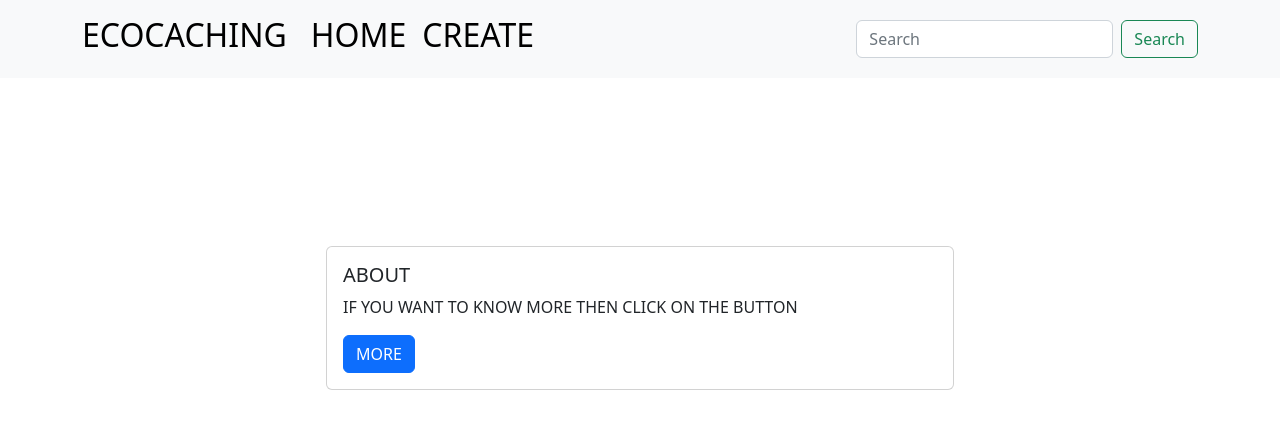
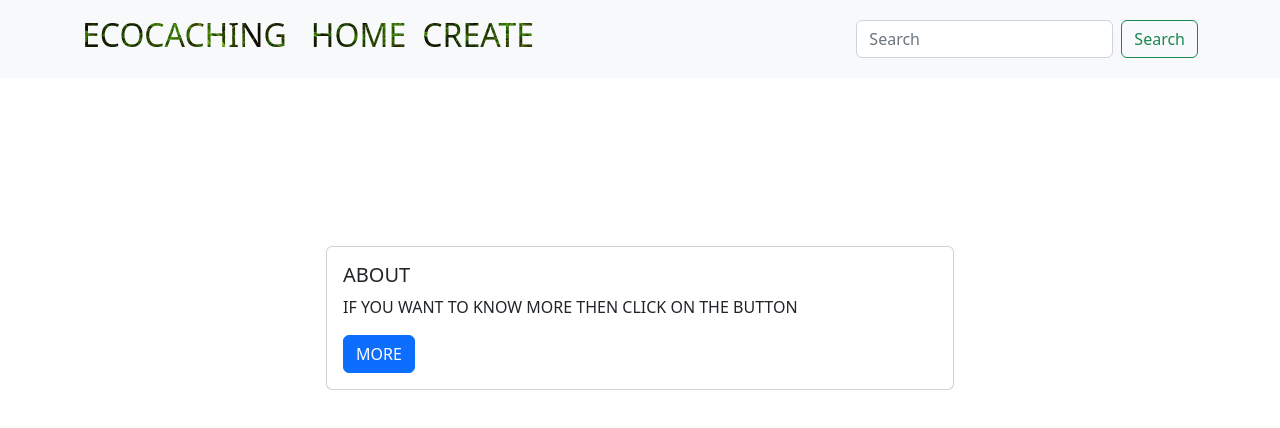
Before and after one commit to AMXX1679/ecocaching.github.io, a plain HTML site: page index.html in a window 1280 px wide. Drawn offline with nearby package versions, Linux system fonts and the light colour scheme.

Commit message:
Update style.css

```diff
--- a/style.css
+++ b/style.css
@@ -1,5 +1,5 @@
 #titel {
-        background-color: black;
+        background-image: url(./img/forest-g4a26d870f_640.jpg);
         background-repeat: repeat;
         -webkit-background-clip: text;
         -webkit-text-fill-color: transparent;
```
